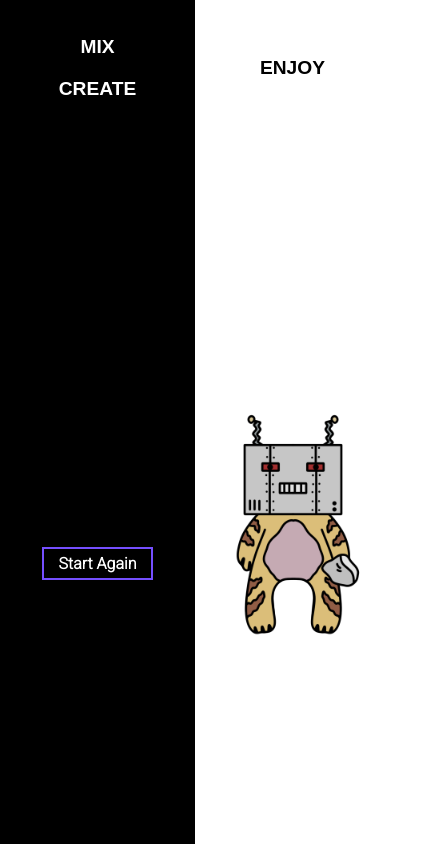
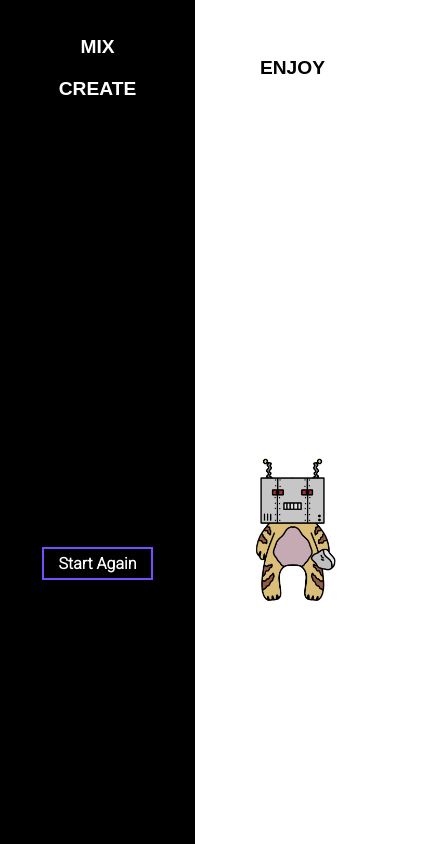
Before and after one commit to ilaydasila/necessary-characters, a React (Create React App) app: page /result in a window 390 px wide. Shown: the top 844 px of the page, 443 px wide, since content can reach past the window. Built offline with nearby package versions, Linux system fonts and the light colour scheme; a web font is replaced by a local one.

Commit message:
phone styling improvement

```diff
--- a/src/App.js
+++ b/src/App.js
@@ -23,6 +23,7 @@ function App() {
   )} ${useSelector((state) => state.weapon)}`;
   return (
     <>
+      <div className='content'>
         <Header>
           <div class='left-half'>
             <p className='white-p'>MIX</p>
@@ -66,6 +67,7 @@ function App() {
             </a>
           </p>
         </Footer>
+      </div>
     </>
   );
 }
--- a/src/App.scss
+++ b/src/App.scss
@@ -1 +1,5 @@
 @import "./global.scss";
+
+.content {
+  flex: 1 0 auto;
+}
--- a/src/characterImage.scss
+++ b/src/characterImage.scss
@@ -6,6 +6,6 @@
     width: 50%;
     position: absolute;
     max-width: 600px;
-    min-width: 300px;
+    min-width: 150px;
   }
 }
```
Lines whose indentation alone changed are shown as unchanged.
